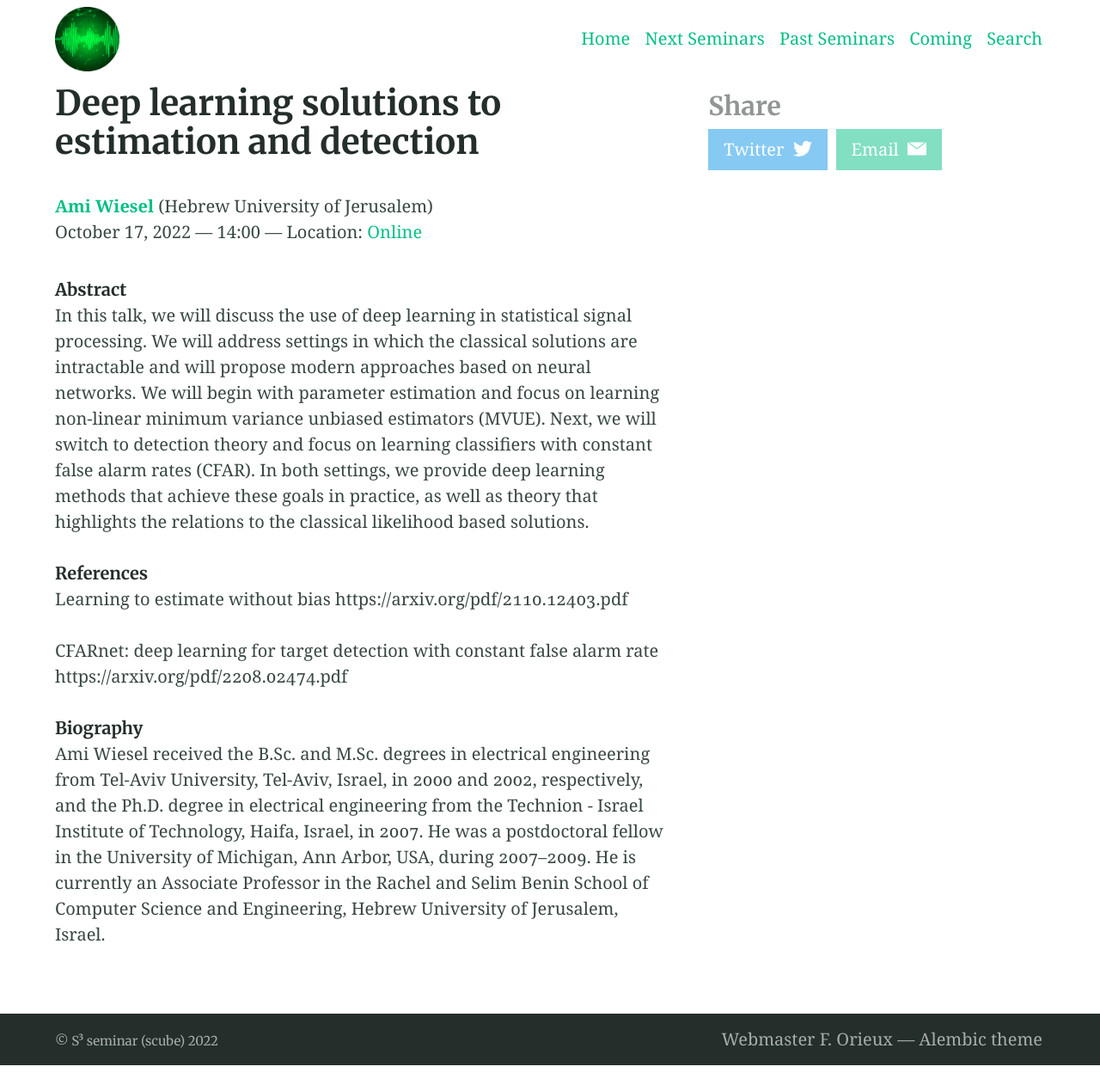
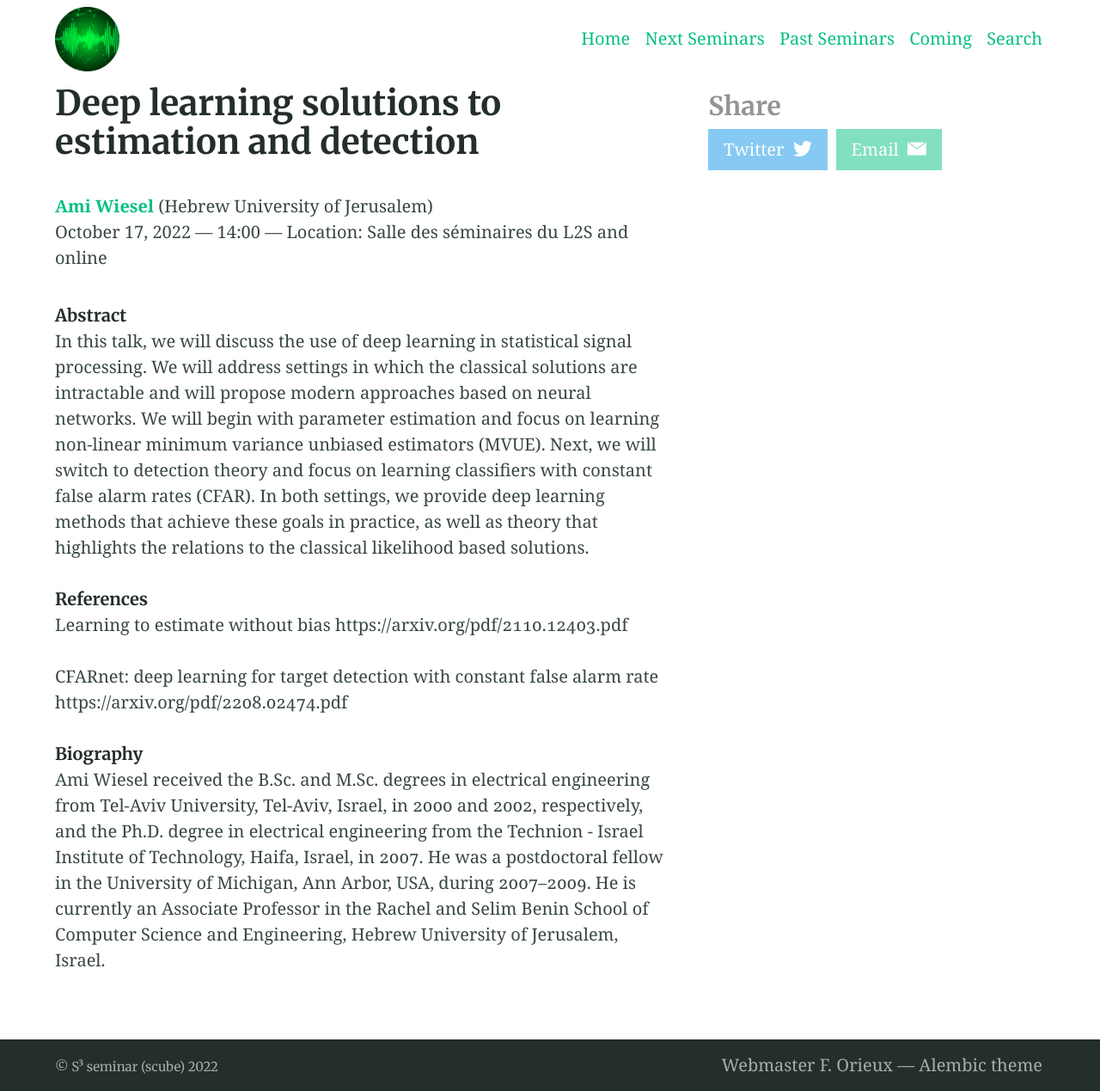
Before and after one commit to s3-seminar/s3-seminar.github.io, a Jekyll site: the page built from _seminars/ami-wiesel.md, in a window 1280 px wide. Shown: the whole page at 86% size. Built offline with Jekyll 4.4.1, drawn with Linux system fonts in a browser that asks for light colours; before the commit the page ends 1239 px from its top, so only the background shows below that; part of the change alters nothing that is shown.

```diff
--- a/_seminars/ami-wiesel.md
+++ b/_seminars/ami-wiesel.md
@@ -5,7 +5,6 @@ affiliation: Hebrew University of Jerusalem
 date: 2022-10-17 14:00
 perso: https://www.cs.huji.ac.il/~amiw/
 location: "Salle des séminaires du L2S and online"
-online: https://teams.microsoft.com/l/meetup-join/19%3a178a6f926336444088eb120e42476f36%40thread.tacv2/1664922639441?context=%7b%22Tid%22%3a%2261f3e3b8-9b52-433a-a4eb-c67334ce54d5%22%2c%22Oid%22%3a%224d6c63a8-7eae-4099-804e-68bcb968bec0%22%7d
 youtube:
 speakerdeck:
 aside: true
```
